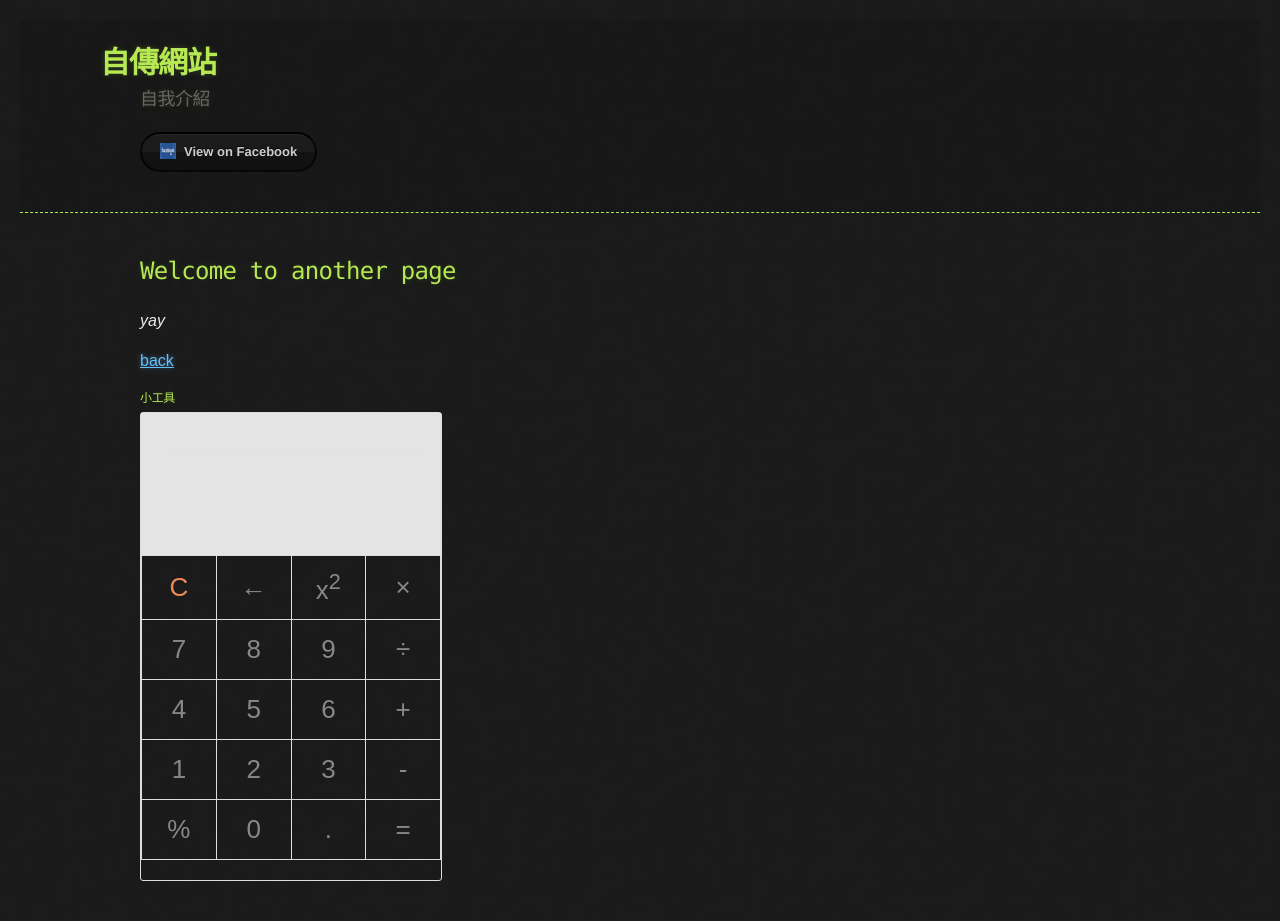
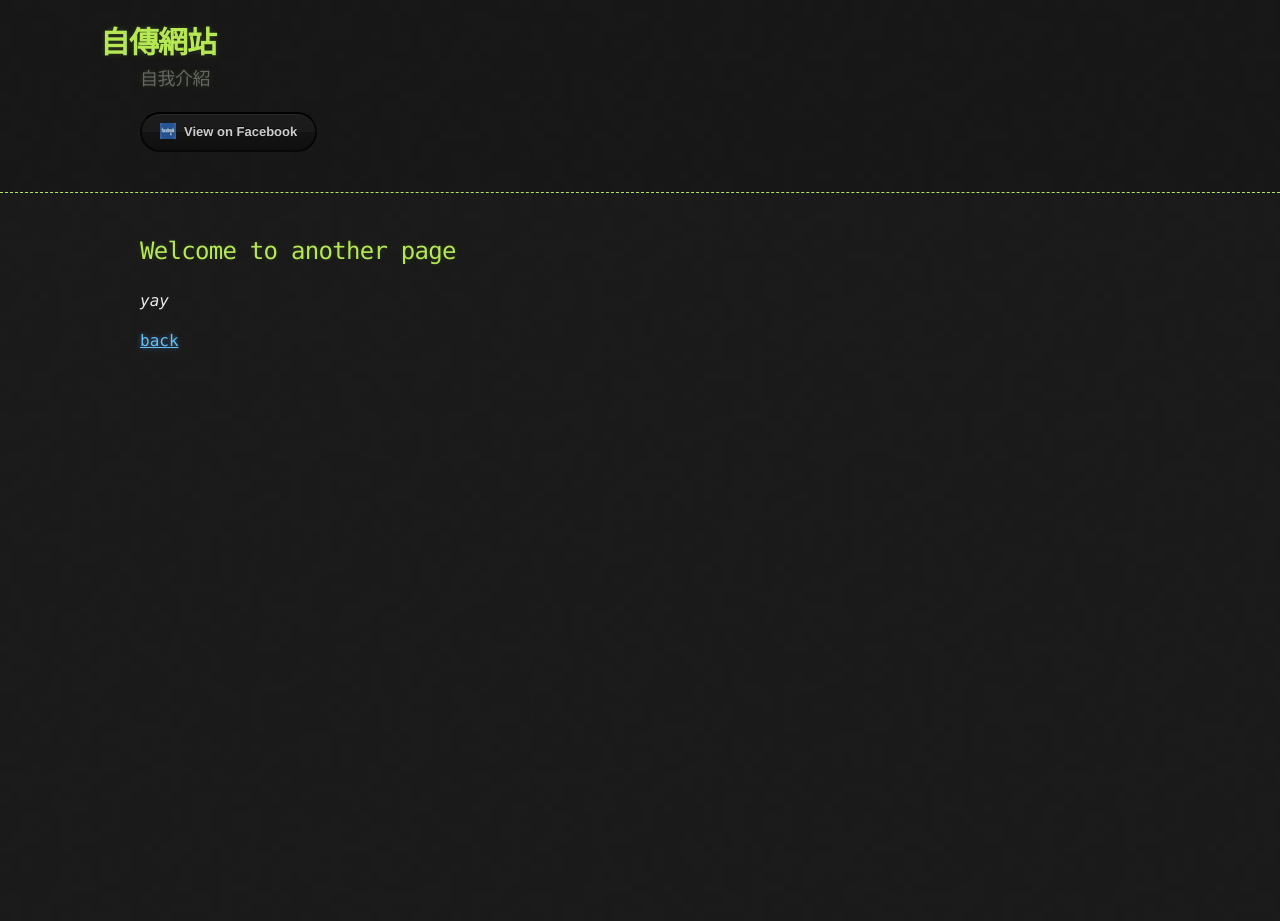
Before and after one commit to Andylinux1017/autobiog, a Jekyll site: the page built from another-page.md, in a window 1280 px wide. Built offline with Jekyll 4.4.1, drawn with Linux system fonts in a browser that asks for light colours; our own code applies the rules of GitHub Pages for plain Markdown files; after the commit the page ends 900 px from its top, so only the background shows below that.

Commit message:
Update default.html

```diff
--- a/_layouts/default.html
+++ b/_layouts/default.html
@@ -1,79 +1,34 @@
 <!DOCTYPE html>
-<html lang="{{ site.lang | default: "zh-TW" }}">
+<html lang="{{ site.lang | default: "en-US" }}">
   <head>
     <meta charset='utf-8'>
     <meta http-equiv="X-UA-Compatible" content="IE=edge">
     <meta name="viewport" content="width=device-width, initial-scale=1">
     <link rel="stylesheet" href="{{ '/assets/css/style.css?v=' | append: site.github.build_revision | relative_url }}">
-    <link rel="stylesheet" type="text/css" href="css/calculator.css">
     {% include head-custom.html %}
-    {% seo %}
+{% seo %}
   </head>
   <body>
     <header>
       <div class="container">
         <a id="a-title" href="{{'/' |relative_url }}">
+
           <h1>{{ site.title | default: site.github.repository_name }}</h1>
         </a>
         <h2>{{ site.description | default: site.github.project_tagline }}</h2>
         <section id="downloads">
           {% if site.show_downloads %}
+
           {% endif %}
            <a href="https://www.facebook.com/profile.php?id=100003987574755" class="btn btn-github"><span class="icon"></span>View on Facebook</a>
+
         </section>
       </div>
     </header>
     <div class="container">
       <section id="main_content">
         {{ content }}
-
-        <h5>小工具</h5>
-        <!-- 計算機 -->
-        <div class="calc-wrap">
-          <div class="calc-in-out">
-            <p class="calc-history" title=""></p>
-            <p class="calc-in"></p>
-            <p class="calc-out active"></p>
-          </div>
-          <table class="calc-operation">
-            <thead></thead>
-            <tbody>
-              <tr>
-                <td data-ac="cls" class="cls">C</td>
-                <td data-ac="del">&larr;</td>
-                <td data-ac="sq">x<sup>2</sup></td>
-                <td data-ac="mul">&times;</td>
-              </tr>
-              <tr>
-                <td data-val="7">7</td>
-                <td data-val="8">8</td>
-                <td data-val="9">9</td>
-                <td data-ac="div">&divide;</td>
-              </tr>
-              <tr>
-                <td data-val="4">4</td>
-                <td data-val="5">5</td>
-                <td data-val="6">6</td>
-                <td data-ac="plus">+</td>
-              </tr>
-              <tr>
-                <td data-val="1">1</td>
-                <td data-val="2">2</td>
-                <td data-val="3">3</td>
-                <td data-ac="minus">-</td>
-              </tr>
-              <tr>
-                <td data-ac="per">%</td>
-                <td data-val="0">0</td>
-                <td data-ac="dot">.</td>
-                <td data-ac="eq" class="eq">=</td>
-              </tr>
-            </tbody>
-          </table>
-        </div>
       </section>
     </div>
-    <script type="text/javascript" src="js/jquery.js"></script>
-    <script type="text/javascript" src="js/calculator.js"></script>
   </body>
 </html>
```
